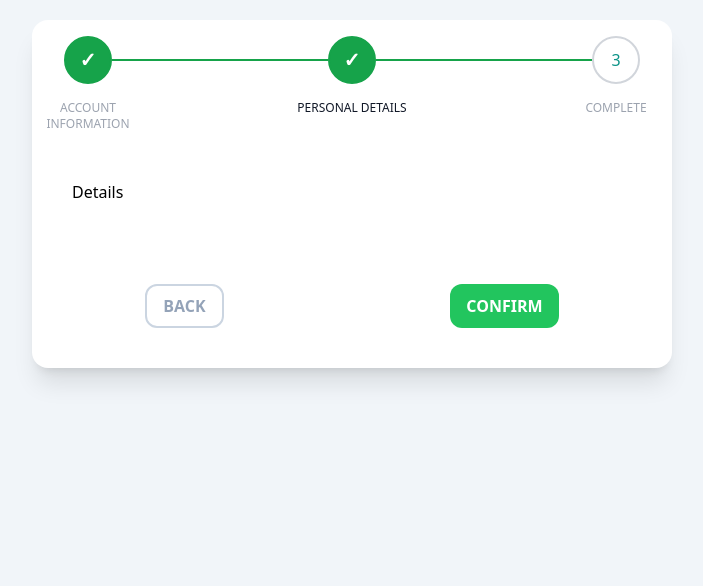
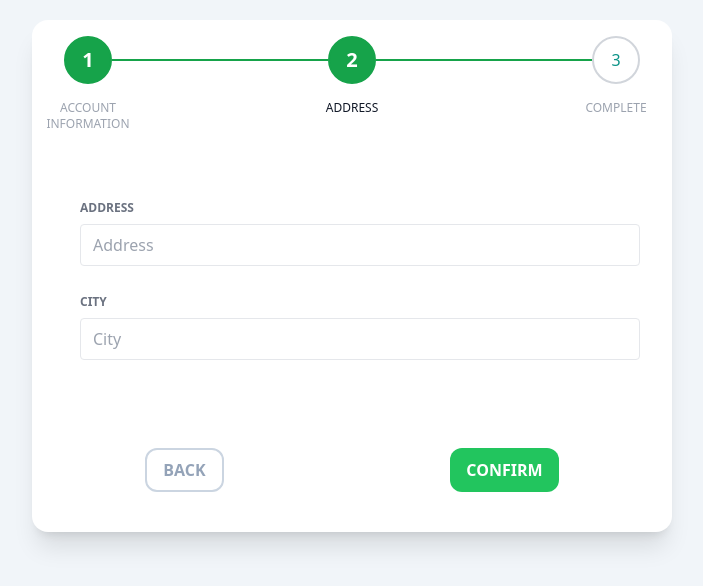
Before and after one commit to Miraj8280/multiple-steps-form, a React (Create React App) app: page / in a window 1280 px wide. Both pictures are taken after a click on the button "NEXT". Shown: the top 586 px of the page, without its empty margins (288-991 px from the left). Built offline with nearby package versions, Linux system fonts and the light colour scheme; the HTML template or start-up script is replaced by a standard one.

Commit message:
Final Commit

```diff
--- a/public/index.html
+++ b/public/index.html
@@ -10,34 +10,12 @@
       content="Web site created using create-react-app"
     />
     <link rel="apple-touch-icon" href="%PUBLIC_URL%/logo192.png" />
-    <!--
-      manifest.json provides metadata used when your web app is installed on a
-      user's mobile device or desktop. See https://developers.google.com/web/fundamentals/web-app-manifest/
-    -->
+
     <link rel="manifest" href="%PUBLIC_URL%/manifest.json" />
-    <!--
-      Notice the use of %PUBLIC_URL% in the tags above.
-      It will be replaced with the URL of the `public` folder during the build.
-      Only files inside the `public` folder can be referenced from the HTML.
-
-      Unlike "/favicon.ico" or "favicon.ico", "%PUBLIC_URL%/favicon.ico" will
-      work correctly both with client-side routing and a non-root public URL.
-      Learn how to configure a non-root public URL by running `npm run build`.
-    -->
-    <title>React App</title>
+    <title>Multiple Step Form</title>
   </head>
   <body>
     <noscript>You need to enable JavaScript to run this app.</noscript>
     <div id="root"></div>
-    <!--
-      This HTML file is a template.
-      If you open it directly in the browser, you will see an empty page.
-
-      You can add webfonts, meta tags, or analytics to this file.
-      The build step will place the bundled scripts into the <body> tag.
-
-      To begin the development, run `npm start` or `yarn start`.
-      To create a production bundle, use `npm run build` or `yarn build`.
-    -->
   </body>
 </html>
--- a/src/App.jsx
+++ b/src/App.jsx
@@ -1,21 +1,18 @@
 import { useState } from "react";
-import { StepperContext } from "./contexts/StepperContext";
+import { UseContextProvider } from "./contexts/StepperContext";
 import Stepper from "./components/Stepper";
 import StepperControl from "./components/StepperControl";
-
 import Account from "./components/steps/Account";
-import { Details } from "./components/steps/Details";
-import { Final } from "./components/steps/Final";
+import Details from "./components/steps/Details";
+import Final  from "./components/steps/Final";
 
 function App() {
 
   const [currentStep, setCurrentStep] = useState(1);
-  const [userData, setUserData] = useState('');
-  const [finalData, setFinalData] = useState([]);
 
   const steps = [
     "Account Information",
-    "Personal Details",
+    "Address",
     "Complete"
   ];
 
@@ -50,26 +47,20 @@ function App() {
         />
 
         {/* Display components */}
-        <div className="my-10 p-10">
-          <StepperContext.Provider value={{
-            userData,
-            setUserData,
-            finalData,
-            setFinalData
-          }}>
-            {displayStep(currentStep)}
-          </StepperContext.Provider>
-
+        <div className="my-10 p-10 ">
+          <UseContextProvider>{displayStep(currentStep)}</UseContextProvider>
         </div>
 
       </div>
 
       {/* Navigation controls */}
-      < StepperControl
-        handleClick = {handleClick}
-        currentStep = {currentStep}
-        steps = {steps}
-      />
+      {currentStep !== steps.length && (
+        < StepperControl
+          handleClick = {handleClick}
+          currentStep = {currentStep}
+          steps = {steps}
+        />
+      )}
     </div>
   );
 }
--- a/src/components/Stepper.jsx
+++ b/src/components/Stepper.jsx
@@ -69,7 +69,7 @@ const Stepper = ({steps, currentStep}) => {
                         <div className={`rounded-full transition duration-500 ease-in-out border-2 border-gray-300 h-12 w-12 flex items-center justify-center py-3 ${step.selected ? 'bg-green-600 text-white font-bold border border-green-600' : ''}`}>
                             {/* Display number */}
                             {step.completed ? (
-                                <span className='text-white font-bold text-xl'>&#10003;</span>
+                                <span className='text-white font-bold text-xl'>{index + 1}</span>
                             ): (index + 1)}
 
                         </div>
--- a/src/components/StepperControl.jsx
+++ b/src/components/StepperControl.jsx
@@ -6,7 +6,7 @@ const StepperControl = ({ handleClick, currentStep, steps }) => {
         {/* Back button */}
          <button
          onClick={() => handleClick()}
-         className={`bg-white text-slate-400 uppercase py-2 px-4 rounded-xl font-semibold cursor-pointer border-2 border-slate-300 hover:bg-slate-700 hover:text-white transition duration-200 ease-in-out ${currentStep === 1 ? 'opacity-50 cursor-not-allowed' : ''}`}>Back</button>
+         className={`bg-white text-slate-400 uppercase py-2 px-4 rounded-xl font-semibold border-2 border-slate-300 hover:bg-slate-700 hover:text-white transition duration-200 ease-in-out ${currentStep === 1 ? 'opacity-50 cursor-not-allowed' : ''}`}>Back</button>
 
         {/* Next button */}
         <button
--- a/src/components/steps/Account.jsx
+++ b/src/components/steps/Account.jsx
@@ -1,8 +1,7 @@
-import {useContext} from 'react';
-import { StepperContext } from '../../contexts/StepperContext';
+import { useStepperContext } from '../../contexts/StepperContext';
 
 export default function Account() {
-    const {userData, setUserData} = useContext(StepperContext);
+    const {userData, setUserData} = useStepperContext();
     const handleChange = (e) => {
         const {name, value} = e.target;
         setUserData({...userData, [name]: value});
--- a/src/components/steps/Details.jsx
+++ b/src/components/steps/Details.jsx
@@ -1,7 +1,43 @@
-import React from 'react'
+import { useStepperContext } from "../../contexts/StepperContext";
 
-export const Details = () => {
+export default function Details() {
+  const { userData, setUserData } = useStepperContext();
+
+  const handleChange = (e) => {
+    const { name, value } = e.target;
+    setUserData({ ...userData, [name]: value });
+  };
   return (
-    <div>Details</div>
-  )
+    <div className="flex flex-col ">
+      <div className="w-full mx-2 flex-1">
+        <div className="font-bold h-6 mt-3 text-gray-500 text-xs leading-8 uppercase">
+          Address
+        </div>
+        <div className="bg-white my-2 p-1 flex border border-gray-200 rounded">
+          <input
+            onChange={handleChange}
+            value={userData["address"] || ""}
+            name="address"
+            placeholder="Address"
+            className="p-1 px-2 appearance-none outline-none w-full text-gray-800"
+          />
+        </div>
+      </div>
+      <div className="w-full mx-2 flex-1">
+        <div className="font-bold h-6 mt-3 text-gray-500 text-xs leading-8 uppercase">
+          City
+        </div>
+        <div className="bg-white my-2 p-1 flex border border-gray-200 rounded">
+          <input
+            onChange={handleChange}
+            value={userData["city"] || ""}
+            name="city"
+            placeholder="City"
+            type="text"
+            className="p-1 px-2 appearance-none outline-none w-full text-gray-800"
+          />
+        </div>
+      </div>
+    </div>
+  );
 }
--- a/src/components/steps/Final.jsx
+++ b/src/components/steps/Final.jsx
@@ -1,7 +1,34 @@
-import React from 'react'
+export default function Final() {
+  return (
+    <div className='container md:mt-10'>
+      <div className='flex flex-col items-center'>
+        <div className='text-green-400'>
+          <svg
+            className='w-24 h-24'
+            fill='currentColor'
+            viewBox='0 0 20 20'
+            xmlns='http://www.w3.org/2000/svg'
+          >
+          <path
+            fillRule='evenodd'
+            d = 'M10 18a8 8 0 100-16 8 8 0 000 16zm3.707-9.293a1 1 0 00-1.414-1.414L9 10.586 7.707 9.293a1 1 0 00-1.414 1.414l2 2a1 1 0 00.1414 0l4-4z'
+            clipRule='evenodd'
+          />
+          </svg>
+        </div>
 
-export const Final = () => {
-  return (
-    <div>Final</div>
-  )
+        <div className="mt-3 text-xl font-semibold uppercase text-green-500">
+          Congratulations!
+        </div>
+        <div className="text-lg font-semibold text-gray-500">
+          Your Account has been created.
+        </div>
+        <a className="mt-10" href="/user/dashboard">
+          <button className="h-10 px-5 text-green-700 transition-colors duration-150 border border-gray-300 rounded-lg focus:shadow-outline hover:bg-green-500 hover:text-green-100">
+            Close
+          </button>
+        </a>
+      </div>
+    </div>
+  );
 }
--- a/src/contexts/StepperContext.jsx
+++ b/src/contexts/StepperContext.jsx
@@ -1,3 +1,19 @@
-import { createContext } from 'react';
+import { createContext, useContext, useState } from "react";
 
-export const StepperContext = createContext(null);
+const StepperContext = createContext({ userData: "", setUserData: null });
+
+export function UseContextProvider({ children }) {
+  const [userData, setUserData] = useState("");
+
+  return (
+    <StepperContext.Provider value={{ userData, setUserData }}>
+      {children}
+    </StepperContext.Provider>
+  );
+}
+
+export function useStepperContext() {
+  const { userData, setUserData } = useContext(StepperContext);
+
+  return { userData, setUserData };
+}
```
Also changed, not shown: 1 other file (tests, documents, lock files or other folders).
